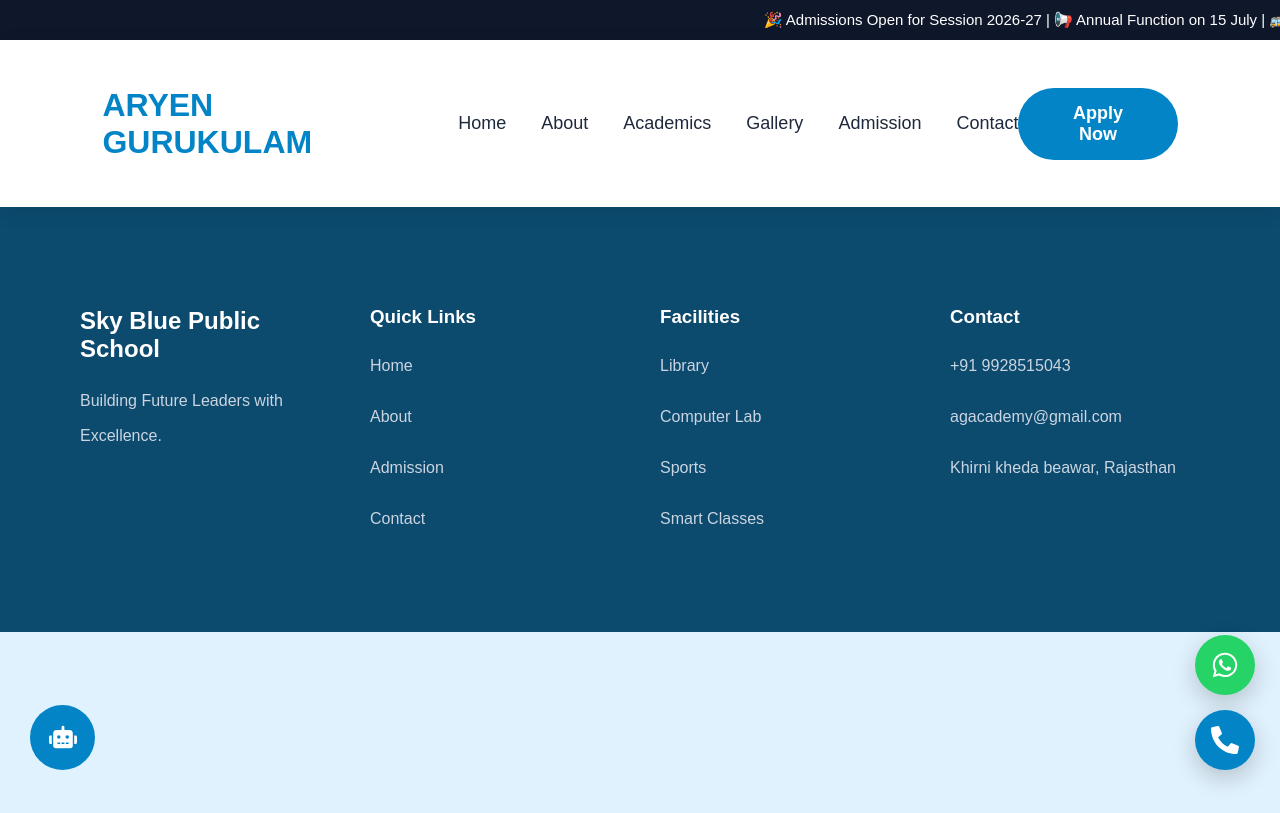
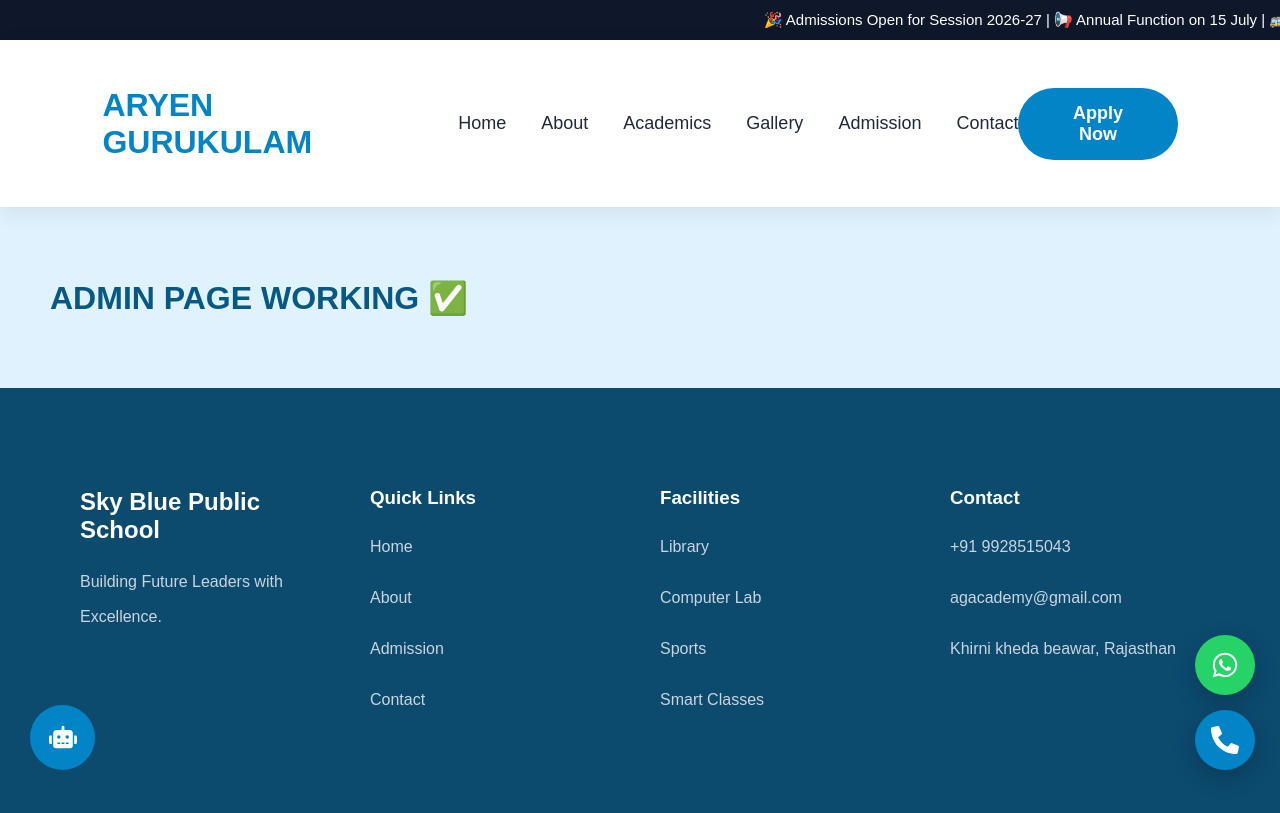
Before and after one commit to aryanrawatz/school-web, a React (Create React App) app in the folder frontend/: page /admin-messages in a window 1280 px wide. Built offline with nearby package versions, Linux system fonts and the light colour scheme.

Commit message:
Fix admin messages page

```diff
--- a/frontend/src/App.js
+++ b/frontend/src/App.js
@@ -45,7 +45,7 @@ function App() {
           <Route path="/gallery" element={<Gallery />} />
           <Route path="/admission" element={<Admission />} />
           <Route path="/contact" element={<Contact />} />
-          <Route path="/admin/messages" element={<AdminMessages />} />
+          <Route path="/admin-messages" element={<AdminMessages />} />
         </Routes>
 
         <ScrollToTopButton />
--- a/frontend/src/pages/AdminMessages.jsx
+++ b/frontend/src/pages/AdminMessages.jsx
@@ -1,8 +1,8 @@
 function AdminMessages() {
   return (
-    <h1 style={{ padding: "50px", color: "red" }}>
-      ADMIN PAGE WORKING
-    </h1>
+    <div style={{ padding: "50px" }}>
+      <h1>ADMIN PAGE WORKING ✅</h1>
+    </div>
   );
 }
 
```
Also changed, not shown: frontend/src/routes/AppRoutes.jsx (+13 -2 lines).
